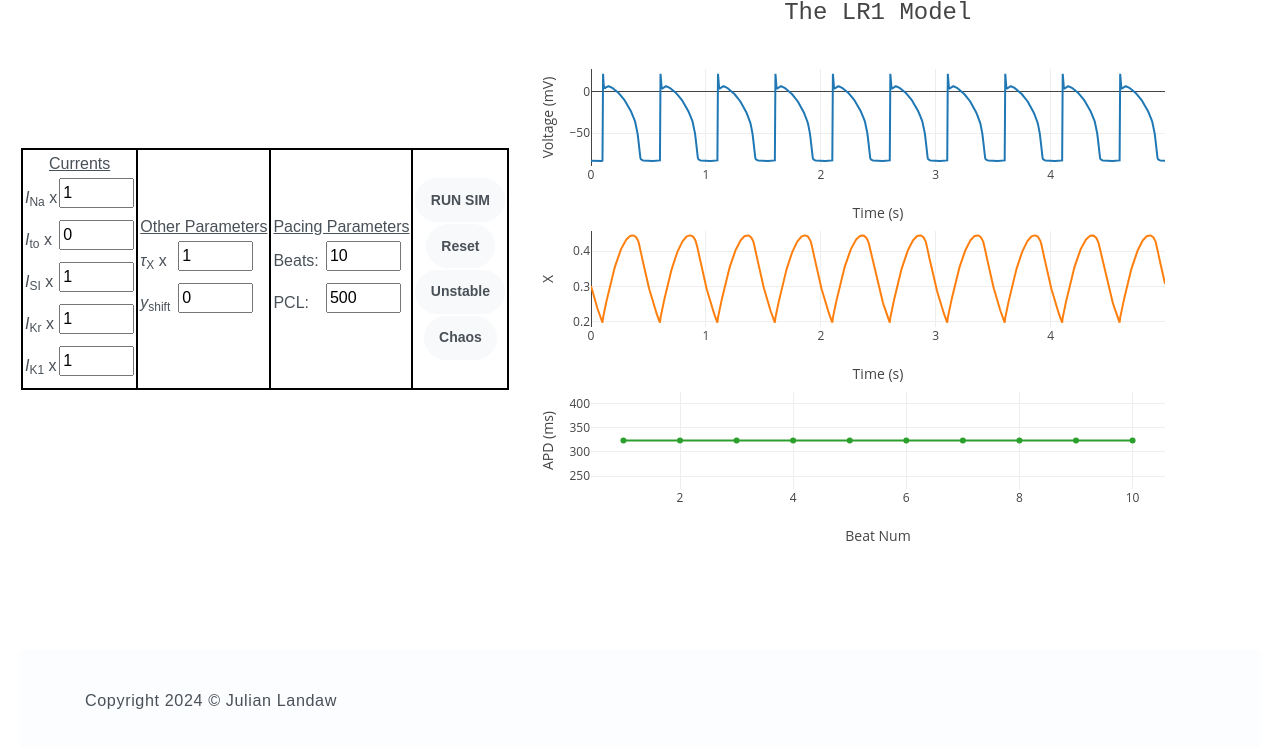
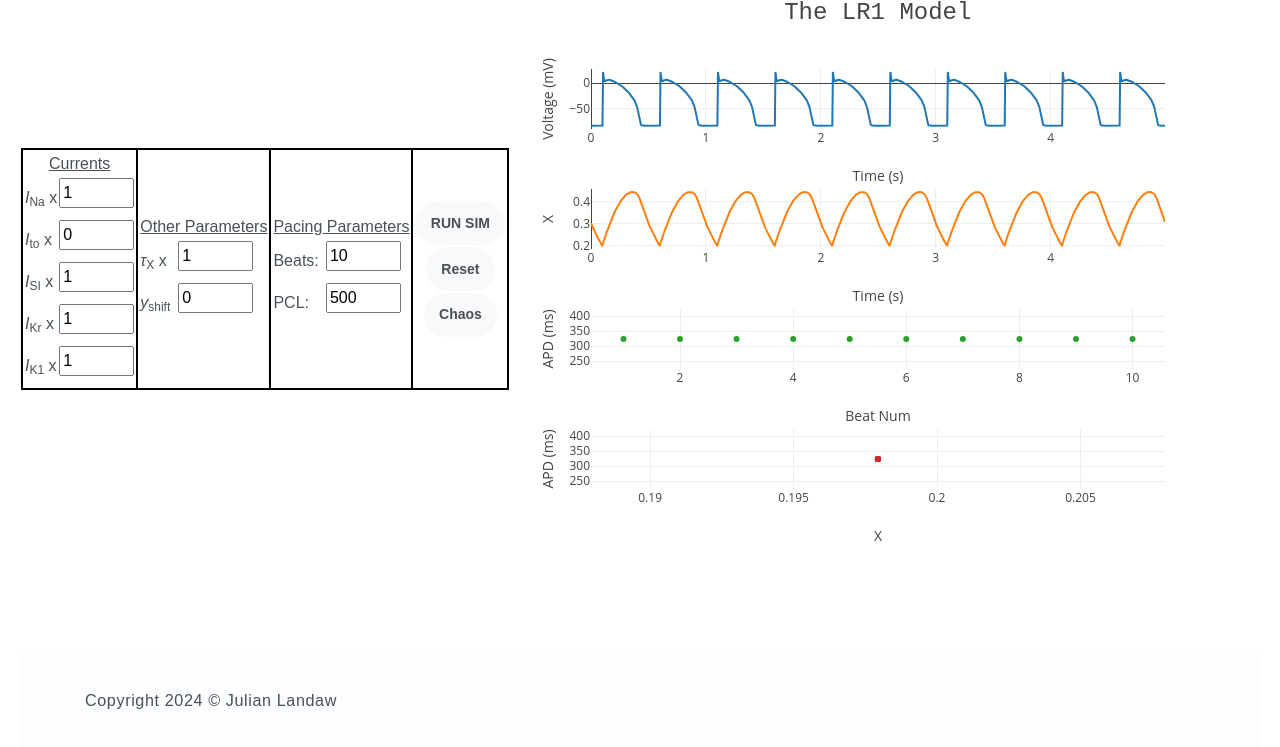
Before and after one commit to julianlandaw/LR1CellIto, a plain HTML site: page docs/index.html in a window 1280 px wide. Shown: the part 185-932 px from the top of the page. Drawn offline with nearby package versions, Linux system fonts and the light colour scheme.

Commit message:
Update 4/16/2024

```diff
--- a/docs/assets/js/pacecell.js
+++ b/docs/assets/js/pacecell.js
@@ -43,6 +43,7 @@ function pacecell() {
     let vs = [];
     let xs = [];
     let apds = [];
+    let xsinit = [];
     let apdcounter = [];
     let apdnum = 0;
     let t0 = 0;
@@ -60,6 +61,9 @@ function pacecell() {
     let minapd = 0;
     let maxapd = 0;
     let thisapd = 0;
+    let minX = 1;
+    let maxX = 0;
+    let thisX = 0;
     for (t = Cell.dt; t < pcl*beats; t = t + Cell.dt) {
         oldv = Cell.v
         if (t > nextstim - Cell.dt/2 & t < nextstim + Cell.stimduration - Cell.dt/2) {
@@ -71,6 +75,14 @@ function pacecell() {
         newv = Cell.v
         if (newv > Cell.threshold & oldv < Cell.threshold) {
             startapdtime = t;
+            thisX = Cell.xr;
+            xsinit.push(thisX);
+            if (thisX > maxX) {
+                maxX = thisX;
+            }
+            if (thisX < minX) {
+                minX = thisX;
+            }
         }
         if (newv < Cell.threshold & oldv > Cell.threshold & startapdtime > 1) {
             thisapd = t - startapdtime;
@@ -120,10 +132,20 @@ function pacecell() {
         x: apdcounter,
         y: apds,
         type: 'scatter',
-        mode: 'points',
+        mode: 'markers',
         xaxis: 'x3',
         yaxis: 'y3',
         name: 'APDs'
+    };
+
+    const trace4 = {
+        x: xsinit,
+        y: apds,
+        type: 'scatter',
+        mode: 'markers',
+        xaxis: 'x4',
+        yaxis: 'y4',
+        name: 'APD vs X'
     };
 
     var layout1 = {
@@ -145,6 +167,10 @@ function pacecell() {
         xaxis3: {
             title: 'Beat Num'
         },
+        xaxis4: {
+            title: 'X',
+            range: [minX - 0.01, maxX + 0.01]
+        },
         yaxis: {
             title: 'Voltage (mV)'
         },
@@ -155,18 +181,22 @@ function pacecell() {
             title: 'APD (ms)',
             range: [minapd - 100, maxapd + 100]
         },
+        yaxis4: {
+            title: 'APD (ms)',
+            range: [minapd - 100, maxapd + 100]
+        },
         showlegend: false,
         grid: {
-            rows: 3,
+            rows: 4,
             columns: 1,
             pattern: 'independent',
             roworder: 'top to bottom',
-            ygap: 0.4
+            ygap: 0.5
         },
         height: 600
     };
 
-    Plotly.newPlot('myDiv1', [trace1, trace2, trace3], layout1);
+    Plotly.newPlot('myDiv1', [trace1, trace2, trace3, trace4], layout1);
 }
 
 function reset() {
@@ -181,28 +211,16 @@ function reset() {
     yshiftnum.value = 0;
 }
 
-function unstable() {
+function chaos() {
     inafacnum.value = 1.0;
     itofacnum.value = 1.05;
-    pclnum.value = 500;
-    beatsnum.value = 10;
+    pclnum.value = 507;
+    beatsnum.value = 50;
     tauXfacnum.value = 5;
     icalfacnum.value = 1.15;
     ikifacnum.value = 2.2;
     ikfacnum.value = 1;
     yshiftnum.value = 8.0;
-}
-
-function chaos() {
-    inafacnum.value = 0.3;
-    itofacnum.value = 1.05;
-    icalfacnum.value = 1.15;
-    ikfacnum.value = 1.0;
-    ikifacnum.value = 2.2;
-    tauXfacnum.value = 5;
-    yshiftnum.value = 8.0;
-    beatsnum.value = 20;
-    pclnum.value = 657;
 }
 
 /*
--- a/docs/index.html
+++ b/docs/index.html
@@ -155,9 +155,6 @@
                                 <td align="center"><a class="btn btn-light rounded" onclick="reset()">Reset</a></td>
                             </tr>
                             <tr>
-                                <td align="center"><a class="btn btn-light rounded" onclick="unstable()">Unstable</a></td>
-                            </tr>
-                            <tr>
                                 <td align="center"><a class="btn btn-light rounded" onclick="chaos()">Chaos</a></td>
                             </tr>
                         </table>
```
